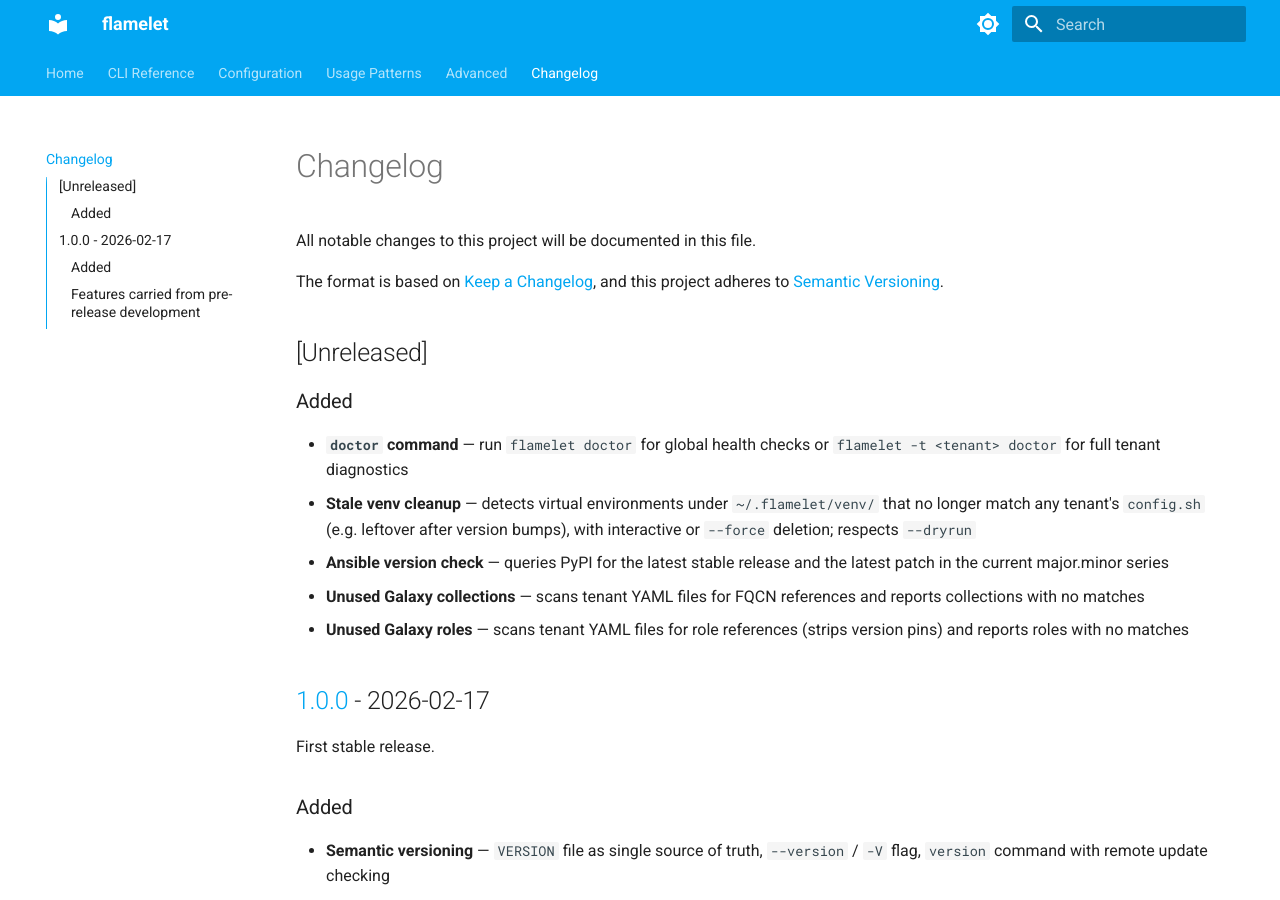
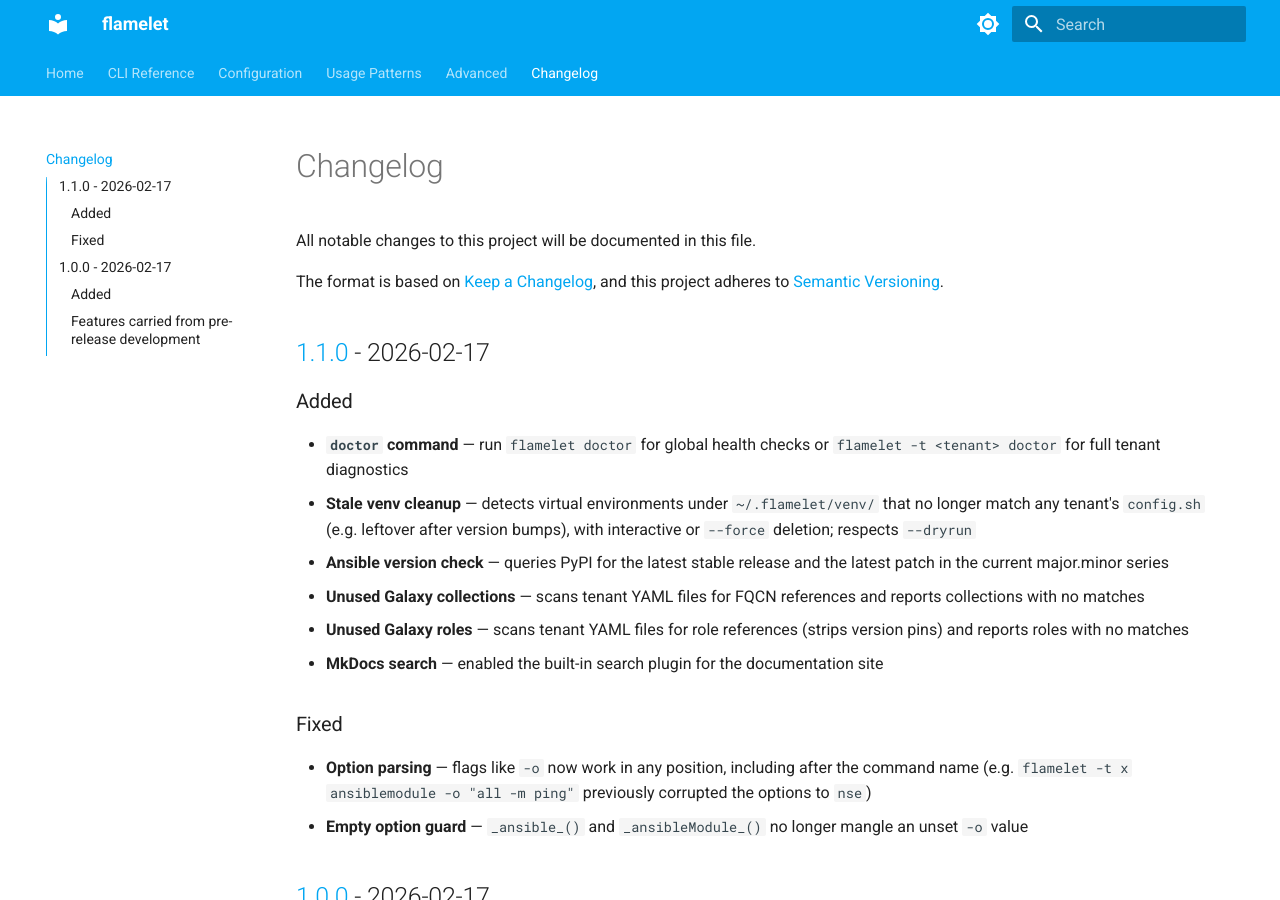
Before and after one commit to flameletlabs/flamelet, an MkDocs documentation site: the page built from docs/changelog.md, in a window 1280 px wide and 900 px high. Built offline with MkDocs 1.6.1 and Material for MkDocs 9.7.7, drawn with Linux system fonts in a browser that asks for light colours.

Commit message:
Release v1.1.0
Co-Authored-By: Claude Opus 4.6 <noreply@anthropic.com>

```diff
--- a/docs/changelog.md
+++ b/docs/changelog.md
@@ -4,7 +4,7 @@ All notable changes to this project will be documented in this file.
 
 The format is based on [Keep a Changelog](https://keepachangelog.com/), and this project adheres to [Semantic Versioning](https://semver.org/).
 
-## [Unreleased]
+## [1.1.0] - 2026-02-17
 
 ### Added
 
@@ -13,6 +13,12 @@ The format is based on [Keep a Changelog](https://keepachangelog.com/), and this
 - **Ansible version check** — queries PyPI for the latest stable release and the latest patch in the current major.minor series
 - **Unused Galaxy collections** — scans tenant YAML files for FQCN references and reports collections with no matches
 - **Unused Galaxy roles** — scans tenant YAML files for role references (strips version pins) and reports roles with no matches
+- **MkDocs search** — enabled the built-in search plugin for the documentation site
+
+### Fixed
+
+- **Option parsing** — flags like `-o` now work in any position, including after the command name (e.g. `flamelet -t x ansiblemodule -o "all -m ping"` previously corrupted the options to `nse`)
+- **Empty option guard** — `_ansible_()` and `_ansibleModule_()` no longer mangle an unset `-o` value
 
 ## [1.0.0] - 2026-02-17
 
@@ -47,4 +53,5 @@ First stable release.
 - Environment file loading (`env.sh` at global and tenant level)
 - Flexible logging with configurable log levels and log files
 
+[1.1.0]: https://github.com/flameletlabs/flamelet/releases/tag/v1.1.0
 [1.0.0]: https://github.com/flameletlabs/flamelet/releases/tag/v1.0.0
```
Also changed, not shown: CHANGELOG.md (+8 -1 lines), 1 other file.
